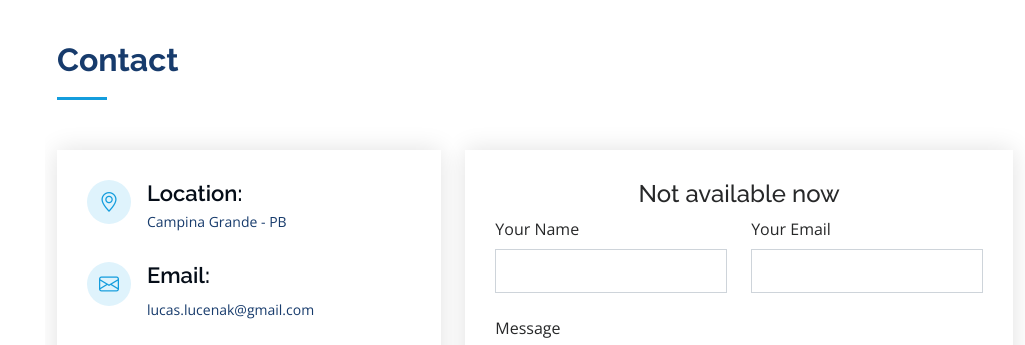
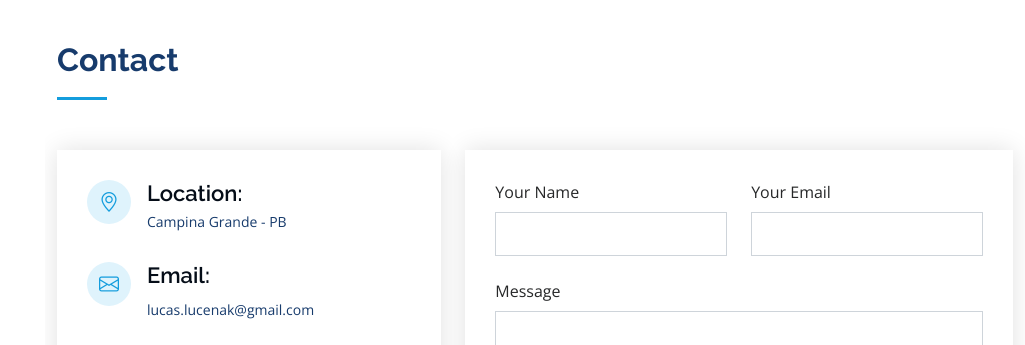
Before and after one commit to lucaslucenak/my-portfolio, a plain HTML site: page index.html in a window 1280 px wide. Shown: the part 4964-5309 px from the top of the page, without its empty margins (255-1280 px from the left). Drawn offline with nearby package versions, Linux system fonts and the light colour scheme.

Commit message:
updated contact section

```diff
--- a/index.html
+++ b/index.html
@@ -569,7 +569,7 @@
           <div class="col-lg-7 mt-5 mt-lg-0 d-flex align-items-stretch">
             <form action="https://formsubmit.co/lucas.lucenak@gmail.com" method="post" role="form"
               class="php-email-form">
-              <h4 align="center">Not available now</h4>
+              <!-- <h4 align="center">Not available now</h4> -->
               <div class="row">
                 <div class="form-group col-md-6">
                   <label for="name">Your Name</label>
```
